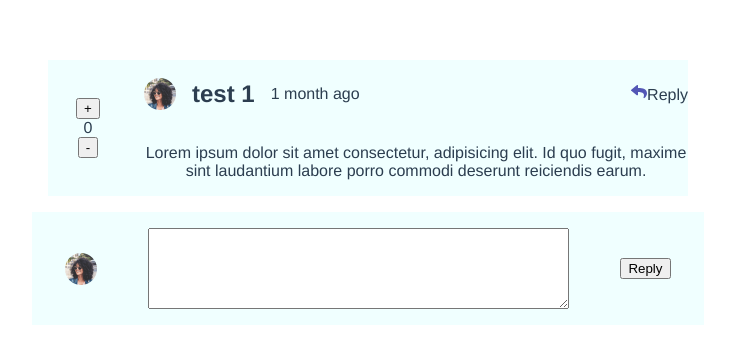
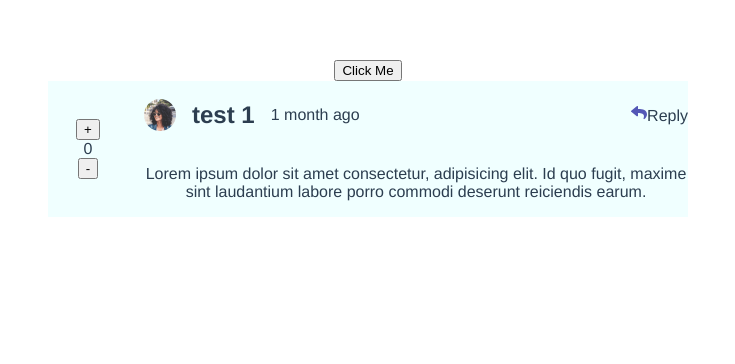
Before and after one commit to tenderking/interactive-comments-app, a Vue app: page / in a window 1280 px wide. Shown: the top 364 px of the page, without its empty margins (272-1007 px from the left). Built offline with nearby package versions, Linux system fonts and the light colour scheme.

Commit message:
reply modal implementation

```diff
--- a/src/App.vue
+++ b/src/App.vue
@@ -1,16 +1,29 @@
 <script setup lang="ts">
 // This starter template is using Vue 3 <script setup> SFCs
 // Check out https://v3.vuejs.org/api/sfc-script-setup.html#sfc-script-setup
+import { ref } from "vue";
 import HelloWorld from "./components/HelloWorld.vue";
 import MessageModal from "./components/MessageModal.vue";
 import ReplyModal from "./components/ReplyModal.vue";
+  // const modal = ref<InstanceType<typeof ReplyModal>>()
+  // const openModal = () => {
+  //   modal.value?.open()
+  // }
+  const isContentShown = ref(false)
+ const openModal = () => {isContentShown.value = true}
+ const closeModal = () => {isContentShown.value = false}
+
+
 </script>
 
 <template>
   <main>
+    <button @click="isContentShown= !isContentShown">Click Me</button>
 
-    <MessageModal />
-    <ReplyModal />
+<MessageModal :openModal="openModal" />
+
+
+    <ReplyModal :isContentShown="isContentShown" :closeModal="closeModal"/>
   </main>
 </template>
 
--- a/src/components/MessageModal.vue
+++ b/src/components/MessageModal.vue
@@ -1,6 +1,12 @@
 <script lang="ts" setup>
 import { ref } from "vue";
 const count = ref(0);
+const props = defineProps({
+  openModal: {
+      type: Function,
+      required:true
+    }
+})
 </script>
 <template>
   <main>
@@ -12,7 +18,7 @@ const count = ref(0);
       />
       <h2 class="name">test 1</h2>
       <p class="post-date">1 month ago</p>
-      <div class="reply-btn">
+      <div class="reply-btn" @click="openModal()">
         <img
           src="../assets/images/icon-reply.svg"
           alt="reply icon"
@@ -63,6 +69,9 @@ img{ width:2em}
       img{
           width: 1em;
       }
+      &:hover{
+        cursor: pointer;
+      }
     }
   }
 }
--- a/src/components/ReplyModal.vue
+++ b/src/components/ReplyModal.vue
@@ -1,5 +1,5 @@
 <template>
-  <main>
+  <main v-if="isContentShown">
       <img  class="avatar"
         src="../assets/images/avatars/image-amyrobson.png"
         alt="amy" />
@@ -11,7 +11,19 @@
 <script setup lang="ts">
 import { computed, ref } from 'vue';
 const message=ref('')
-const submitMessage= ()=> console.log(message.value)
+const submitMessage= ()=>{
+  props.closeModal()
+  console.log(message.value)}
+const props = defineProps({
+  isContentShown : {
+      type: Boolean
+    },
+    closeModal: {
+      type: Function,
+      required:true
+    }
+})
+
 </script>
 
 
```
Also changed, not shown: 1 other file (tests, documents, lock files or other folders).
